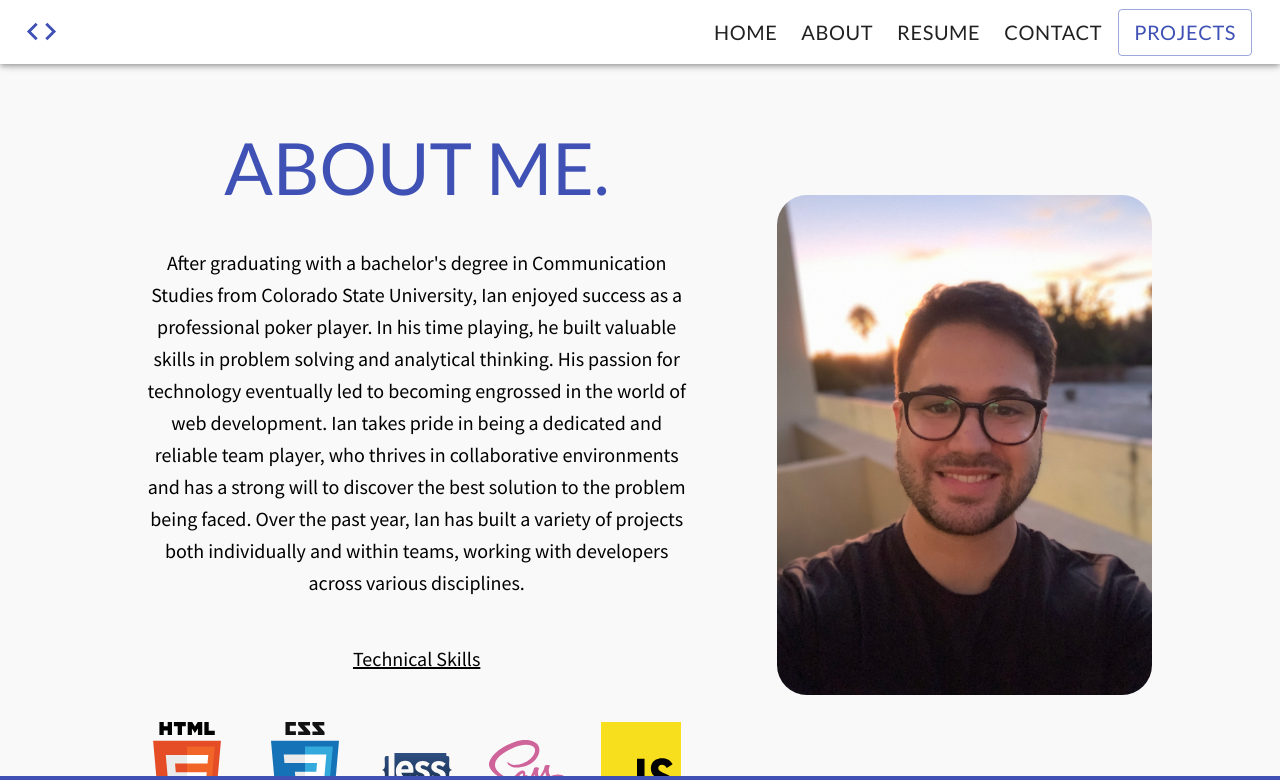
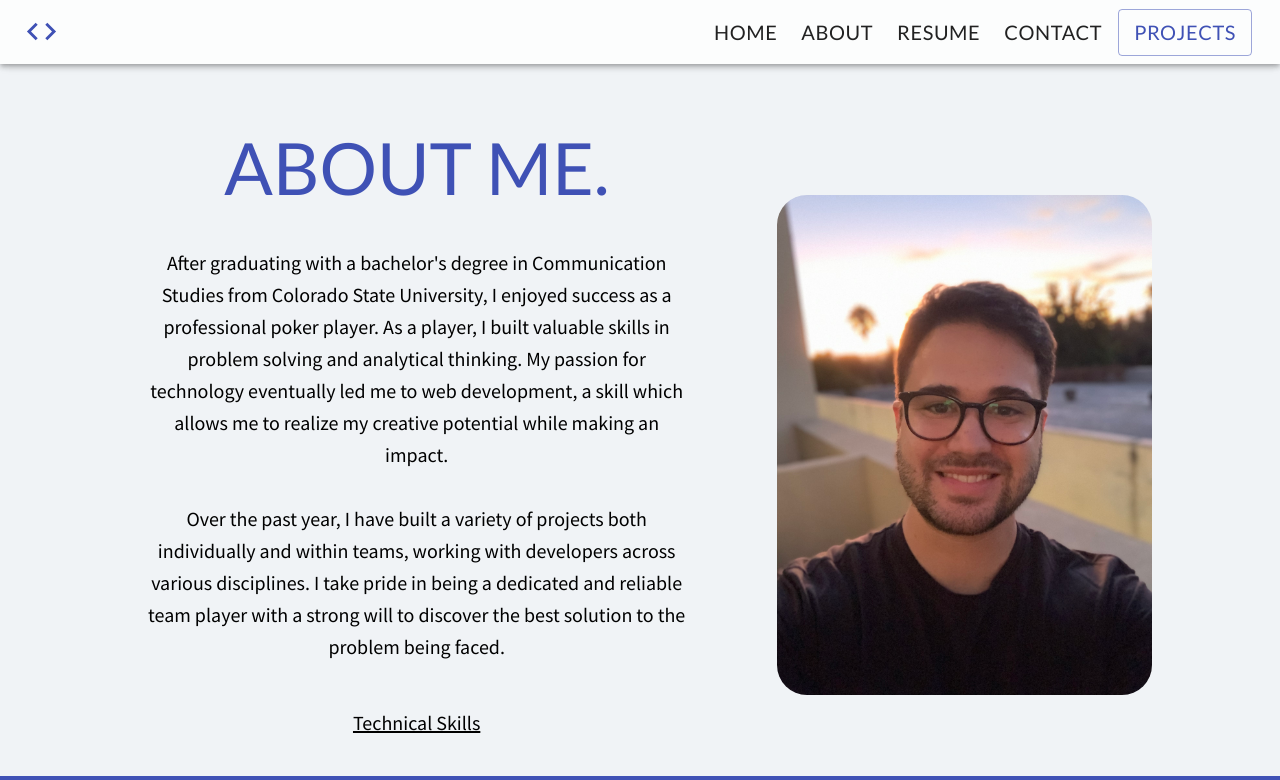
Before and after one commit to ian-schwartz/portfolio, a React (Create React App) app: page /about in a window 1280 px wide. Shown: the top 780 px of the page. Built offline with nearby package versions, Linux system fonts and the light colour scheme; the HTML template or start-up script is replaced by a standard one.

Commit message:
edited about text, react svg and color update

```diff
--- a/src/components/About.js
+++ b/src/components/About.js
@@ -8,7 +8,7 @@ import { ReactComponent as Less } from "../assets/tech-skills/less.svg";
 import { ReactComponent as Sass } from "../assets/tech-skills/sass-1.svg";
 import { ReactComponent as JS } from "../assets/tech-skills/javascript.svg";
 import { ReactComponent as Python } from "../assets/tech-skills/python-4.svg";
-import { ReactComponent as ReactLogo } from "../assets/tech-skills/react.svg";
+import { ReactComponent as ReactLogo } from "../assets/tech-skills/react-2.svg";
 import { ReactComponent as Redux } from "../assets/tech-skills/redux.svg";
 import { ReactComponent as Node } from "../assets/tech-skills/nodejs.svg";
 import { ReactComponent as GraphQL } from "../assets/tech-skills/graphql.svg";
@@ -23,16 +23,16 @@ const About = () => {
           <h1 className="heading">ABOUT ME.</h1>
           <p className="about-paragraph">
             After graduating with a bachelor's degree in Communication Studies
-            from Colorado State University, Ian enjoyed success as a
-            professional poker player. In his time playing, he built valuable
-            skills in problem solving and analytical thinking. His passion for
-            technology eventually led to becoming engrossed in the world of web
-            development. Ian takes pride in being a dedicated and reliable team
-            player, who thrives in collaborative environments and has a strong
-            will to discover the best solution to the problem being faced. Over
-            the past year, Ian has built a variety of projects both individually
-            and within teams, working with developers across various
-            disciplines.
+            from Colorado State University, I enjoyed success as a professional
+            poker player. As a player, I built valuable skills in problem
+            solving and analytical thinking. My passion for technology
+            eventually led me to web development, a skill which allows me to
+            realize my creative potential while making an impact. <br />
+            <br /> Over the past year, I have built a variety of projects both
+            individually and within teams, working with developers across
+            various disciplines. I take pride in being a dedicated and reliable
+            team player with a strong will to discover the best solution to the
+            problem being faced.
           </p>
           <br />
 
--- a/src/components/Nav.js
+++ b/src/components/Nav.js
@@ -9,6 +9,10 @@ import CodeIcon from "@material-ui/icons/Code";
 const useStyles = makeStyles((theme) => ({
   link: {
     textDecoration: "none",
+  },
+  appBar: {
+    position: "sticky",
+    backgroundColor: "#fcfdfd",
   },
   button: {
     fontSize: "1.25rem",
@@ -22,7 +26,7 @@ const Nav = () => {
   const classes = useStyles();
   return (
     <>
-      <AppBar position="sticky" color="inherit">
+      <AppBar className={classes.appBar}>
         <Toolbar className="nav-container">
           <Link to="/">
             <CodeIcon color="primary" fontSize="large" />
--- a/src/index.css
+++ b/src/index.css
@@ -33,7 +33,7 @@ footer, header, hgroup, menu, nav, section {
 }
 body {
 	line-height: 1;
-	background-color: #f9f9f9;
+	background-color: #f0f3f6;
 }
 ol, ul {
 	list-style: none;
```
Also changed, not shown: src/assets/tech-skills/react-2.svg (added), src/assets/tech-skills/react.svg (deleted).
